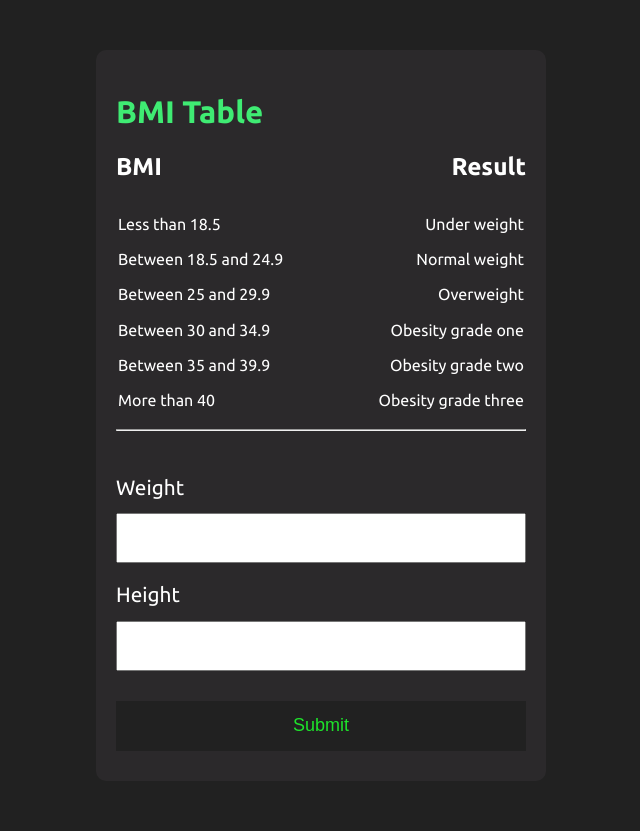
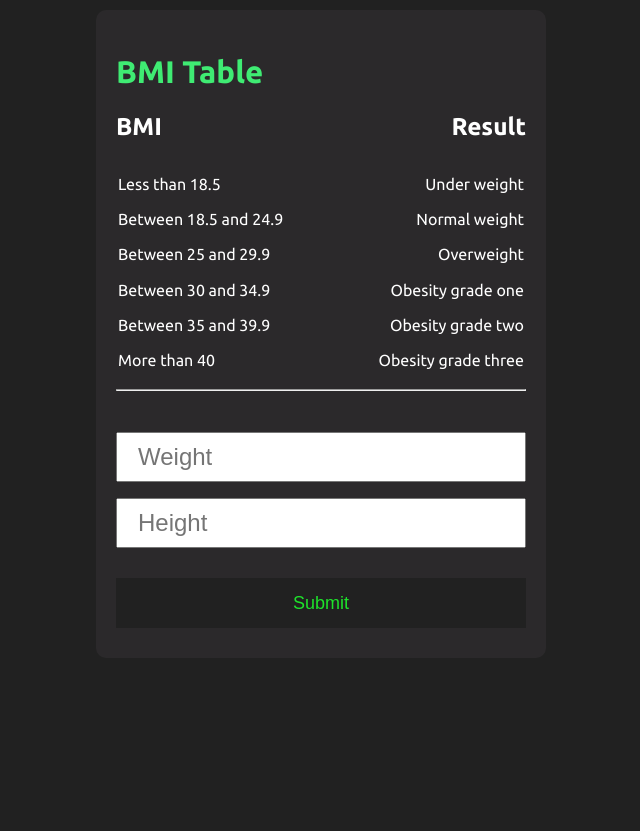
Before and after one commit to lfelipediniz/Courses, a PHP site: page / in a window 1280 px wide. Shown: the whole page, without its empty margins (319-959 px from the left). After the commit the page ends 609 px from the top, so only its background shows below. Run offline with PHP 8.4, Linux system fonts and the light colour scheme.

Commit message:
BMI rewriten

```diff
--- a/TypeScript and JavaScript/1 - Programming Logic/2 - BMI exercise (improved code)/assets/css/style.css
+++ b/TypeScript and JavaScript/1 - Programming Logic/2 - BMI exercise (improved code)/assets/css/style.css
@@ -26,7 +26,7 @@
 
 .container {
     max-width: 450px;
-    margin: 50px auto;
+    margin: 10px auto;
     background-color:#2B292B;
     padding: 20px;
     border-radius: 10px;
@@ -124,4 +124,6 @@
 
 #result {
     color: black;
+    display: flex;
+    justify-content: flex-end;
 }
--- a/TypeScript and JavaScript/1 - Programming Logic/2 - BMI exercise (improved code)/index.html
+++ b/TypeScript and JavaScript/1 - Programming Logic/2 - BMI exercise (improved code)/index.html
@@ -12,6 +12,8 @@
 </head>
 
 <body>
+
+        <div id="result"></div>
 
     <section class="container">
 
@@ -42,13 +44,9 @@
 
          <form action="/" id="bmi-form">
 
-            <label for="weight">Weight</label>
+            <input type="number" id = "weight" placeholder="Weight" step="0.01"></p>
 
-            <input type="number" id = "weight" step="0.01"></p>
-
-            <label for="height">Height</label>
-
-            <input type="number" id = "height" step="0.01"></p>
+            <input type="number" id = "height" placeholder="Height" step="0.01"></p>
 
             <button type="submit">Submit</button>
 
@@ -56,8 +54,6 @@
 
     </section>
 
-  <div id="result"></div>
-
     <script src="./assets/js/main.js"></script>
 
 </body>
```
